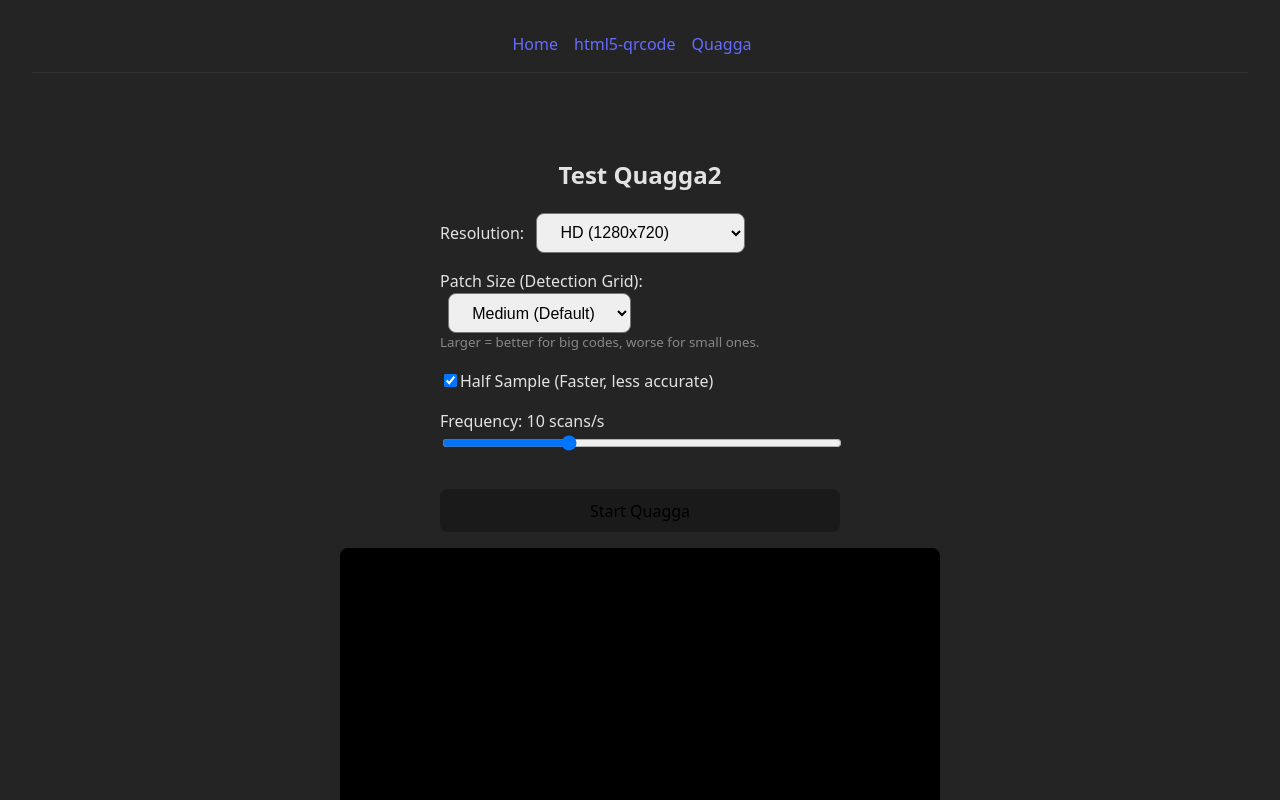
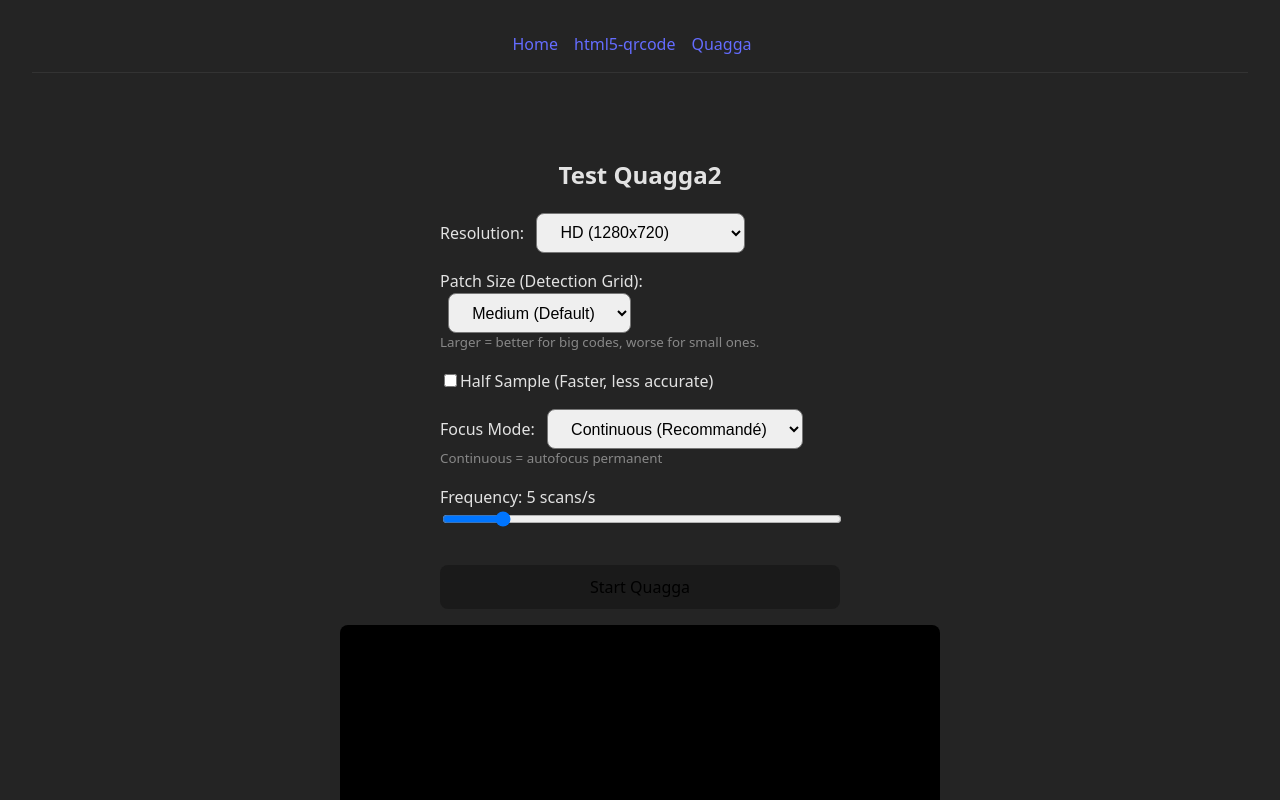
Before and after one commit to davidgarnier123/bench-scan-ios, a React (Vite) app: page /quagga in a window 1280 px wide. Shown: the top 800 px of the page. Built offline with nearby package versions, Linux system fonts and the light colour scheme.

Commit message:
try options

```diff
--- a/src/pages/QuaggaPage.jsx
+++ b/src/pages/QuaggaPage.jsx
@@ -10,8 +10,9 @@
     // Settings
     const [resolution, setResolution] = useState('HD');
     const [patchSize, setPatchSize] = useState('medium');
-    const [halfSample, setHalfSample] = useState(true);
-    const [frequency, setFrequency] = useState(10);
+    const [halfSample, setHalfSample] = useState(false); // Désactivé par défaut pour meilleure précision
+    const [frequency, setFrequency] = useState(5); // Réduit pour laisser plus de temps au décodeur
+    const [focusMode, setFocusMode] = useState('continuous');
     const [zoom, setZoom] = useState(1);
     const [capabilities, setCapabilities] = useState(null);
 
@@ -49,6 +50,11 @@
         } else if (resolution === 'FHD') {
             constraints.width = { min: 1080, ideal: 1920 };
             constraints.height = { min: 720, ideal: 1080 };
+        }
+
+        // Ajouter les contraintes de focus
+        if (focusMode !== 'default') {
+            constraints.advanced = [{ focusMode: focusMode }];
         }
 
         const config = {
@@ -196,6 +202,18 @@
                     </label>
                 </div>
 
+                {/* Focus Mode */}
+                <div>
+                    <label>Focus Mode: </label>
+                    <select value={focusMode} onChange={(e) => setFocusMode(e.target.value)} disabled={isScanning}>
+                        <option value="default">Default</option>
+                        <option value="continuous">Continuous (Recommandé)</option>
+                        <option value="single-shot">Single Shot</option>
+                        <option value="manual">Manual</option>
+                    </select>
+                    <small style={{ display: 'block', color: '#888' }}>Continuous = autofocus permanent</small>
+                </div>
+
                 {/* Frequency */}
                 <div>
                     <label>Frequency: {frequency} scans/s</label>
```
